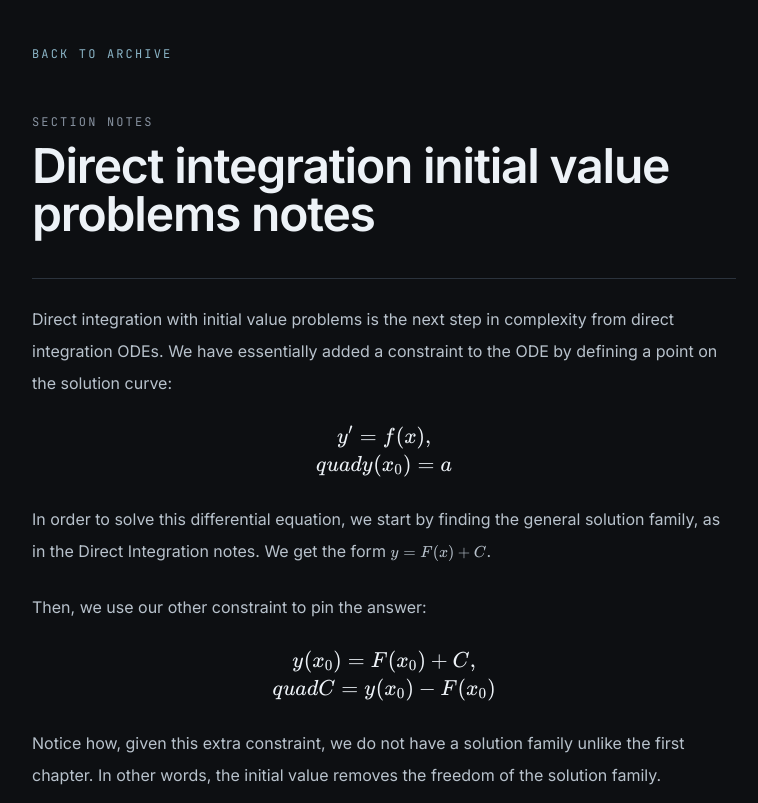
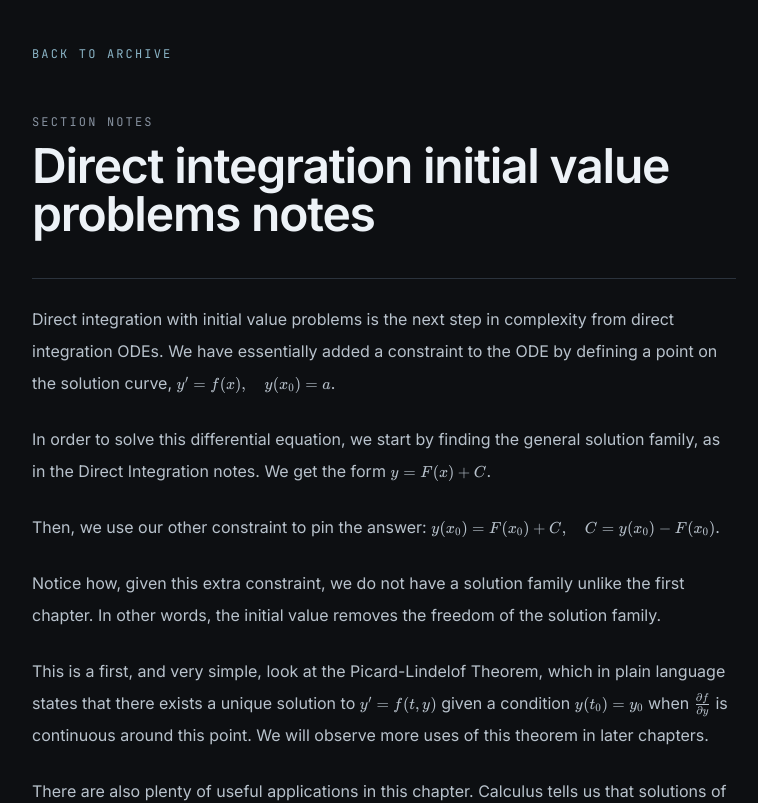
Before and after one commit to jtlutz190/Jacksons-website, a Next.js app: page /diffeq/direct-integration-initial-value-problems-notes in a window 1280 px wide. Shown: the top 803 px of the page, without its empty margins (256-1014 px from the left). Built offline with nearby package versions, Linux system fonts and the light colour scheme.

Commit message:
Make diffeq note latex inline

```diff
--- a/app/diffeq/direct-integration-equations-notes/page.tsx
+++ b/app/diffeq/direct-integration-equations-notes/page.tsx
@@ -30,20 +30,19 @@ export default function DirectIntegrationEquationsNotesPage() {
             Direct integration is one of the simplest types of differential
             equation solving, taking on the form{" "}
             <Latex math="y' = f(x)" className="latex-inline" />. One can solve
-            these types of equations with direct integration:
-          </p>
-
-          <p className="text-center text-lg text-text">
-            <Latex math="y = \\int f(x)\\,dx" display />
+            these types of equations with direct integration, giving{" "}
+            <Latex
+              math={String.raw`y = \int f(x)\,dx`}
+              className="latex-inline"
+            />
+            .
           </p>
 
           <p>
             Since antiderivatives are not unique, we include a constant of
-            integration <Latex math="C" className="latex-inline" />:
-          </p>
-
-          <p className="text-center text-lg text-text">
-            <Latex math="y = F(x) + C" display />
+            integration <Latex math="C" className="latex-inline" />, so the
+            solution family is{" "}
+            <Latex math={String.raw`y = F(x) + C`} className="latex-inline" />.
           </p>
 
           <p>
@@ -62,7 +61,7 @@ export default function DirectIntegrationEquationsNotesPage() {
             up everywhere in the rest of the archive. This is because
             differentiation is homogeneous, for example{" "}
             <Latex
-              math="\\frac{d}{dx}[3f(x)] = 3f'(x)"
+              math={String.raw`\frac{d}{dx}[3f(x)] = 3f'(x)`}
               className="latex-inline"
             />
             , and taking derivatives kills constants. Thus, many different
--- a/app/diffeq/direct-integration-initial-value-problems-notes/page.tsx
+++ b/app/diffeq/direct-integration-initial-value-problems-notes/page.tsx
@@ -29,11 +29,12 @@ export default function DirectIntegrationInitialValueProblemsNotesPage() {
           <p>
             Direct integration with initial value problems is the next step in
             complexity from direct integration ODEs. We have essentially added a
-            constraint to the ODE by defining a point on the solution curve:
-          </p>
-
-          <p className="text-center text-lg text-text">
-            <Latex math="y' = f(x),\\quad y(x_0)=a" display />
+            constraint to the ODE by defining a point on the solution curve,{" "}
+            <Latex
+              math={String.raw`y' = f(x),\quad y(x_0)=a`}
+              className="latex-inline"
+            />
+            .
           </p>
 
           <p>
@@ -43,14 +44,12 @@ export default function DirectIntegrationInitialValueProblemsNotesPage() {
           </p>
 
           <p>
-            Then, we use our other constraint to pin the answer:
-          </p>
-
-          <p className="text-center text-lg text-text">
+            Then, we use our other constraint to pin the answer:{" "}
             <Latex
-              math="y(x_0) = F(x_0) + C,\\quad C = y(x_0) - F(x_0)"
-              display
+              math={String.raw`y(x_0) = F(x_0) + C,\quad C = y(x_0) - F(x_0)`}
+              className="latex-inline"
             />
+            .
           </p>
 
           <p>
@@ -66,7 +65,7 @@ export default function DirectIntegrationInitialValueProblemsNotesPage() {
             given a condition{" "}
             <Latex math="y(t_0)=y_0" className="latex-inline" /> when{" "}
             <Latex
-              math="\\frac{\\partial f}{\\partial y}"
+              math={String.raw`\frac{\partial f}{\partial y}`}
               className="latex-inline"
             />{" "}
             is continuous around this point. We will observe more uses of this
```
